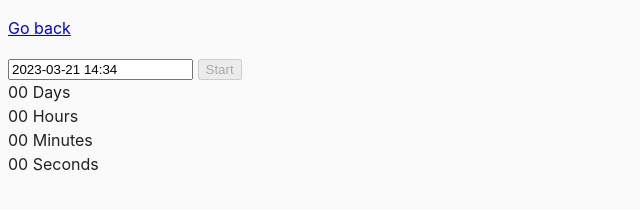
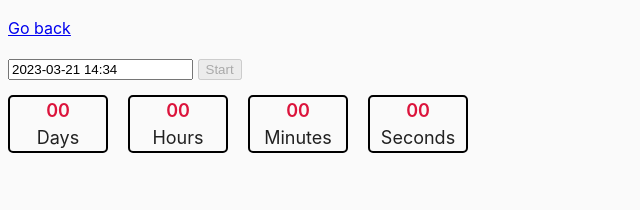
Before and after one commit to Olya2806/goit-js-hw-09, a website built with Parcel: page src/02-timer.html in a window 1280 px wide. Shown: the whole page, without its empty margins (0-640 px from the left). Built offline with nearby package versions, Linux system fonts and the light colour scheme.

Commit message:
add style

```diff
--- a/src/02-timer.html
+++ b/src/02-timer.html
@@ -12,21 +12,21 @@
     <input type="text" id="datetime-picker" />
     <button type="button" data-start>Start</button>
 
-    <div class="timer">
-      <div class="field">
-        <span class="value" data-days>00</span>
+    <div class="timer container">
+      <div class="field container_field">
+        <span class="value container_value" data-days>00</span>
         <span class="label">Days</span>
       </div>
-      <div class="field">
-        <span class="value" data-hours>00</span>
+      <div class="field container_field">
+        <span class="value container_value" data-hours>00</span>
         <span class="label">Hours</span>
       </div>
-      <div class="field">
-        <span class="value" data-minutes>00</span>
+      <div class="field container_field">
+        <span class="value container_value" data-minutes>00</span>
         <span class="label">Minutes</span>
       </div>
-      <div class="field">
-        <span class="value" data-seconds>00</span>
+      <div class="field container_field">
+        <span class="value container_value" data-seconds>00</span>
         <span class="label">Seconds</span>
       </div>
     </div>
--- a/src/js/03-promises.js
+++ b/src/js/03-promises.js
@@ -1,8 +1,8 @@
 import Notiflix from 'notiflix';
 
-// const delayInput = document.querySelector('input[name="delay"]');
-// const delayStepInput = document.querySelector('input[name="step"]');
-// const promisesAmount = document.querySelector('input[name="amount"]');
+const delayInput = document.querySelector('input[name="delay"]');
+const delayStepInput = document.querySelector('input[name="step"]');
+const promisesAmount = document.querySelector('input[name="amount"]');
 const form = document.querySelector('.form');
 form.addEventListener('submit', onFormSubmit);
 
```
